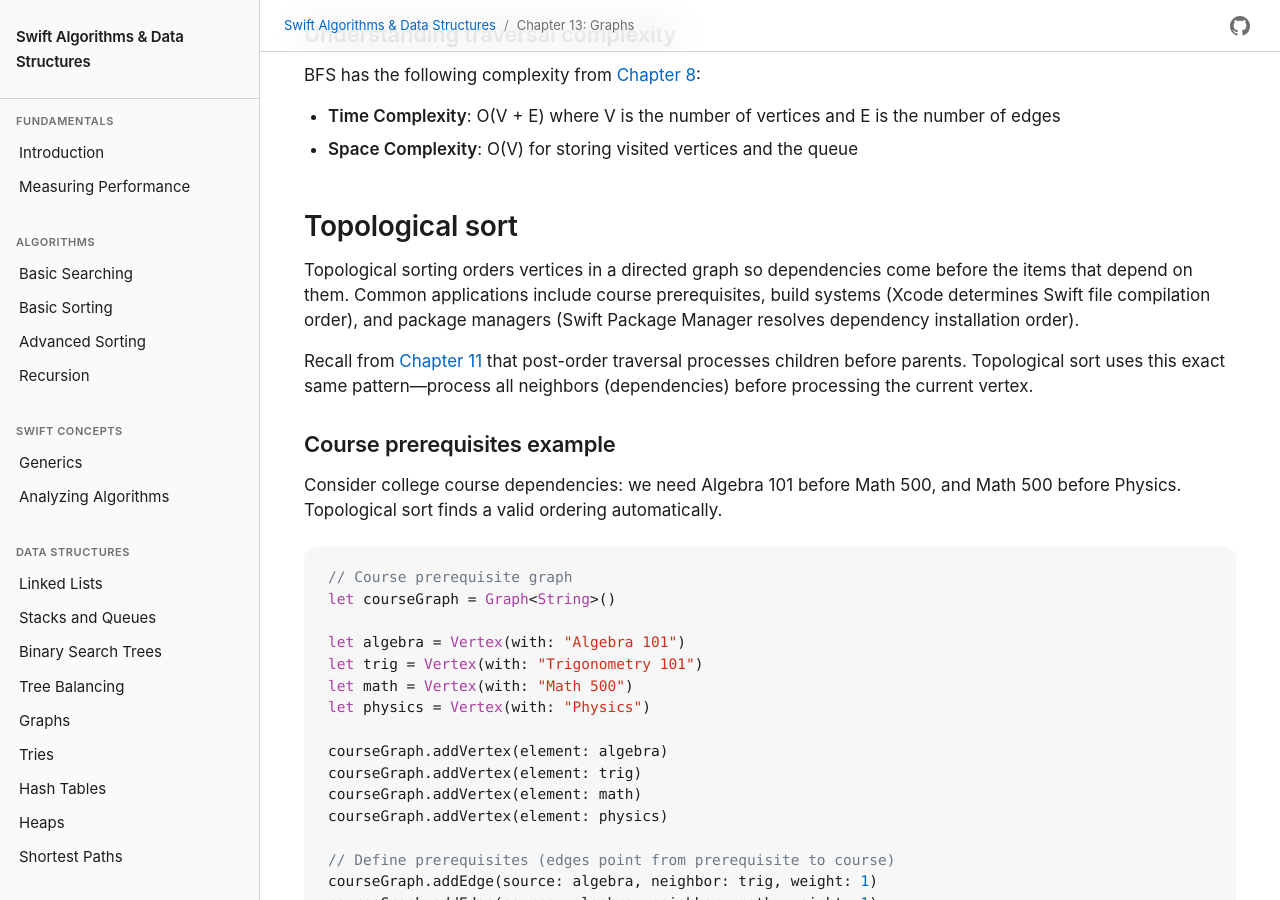
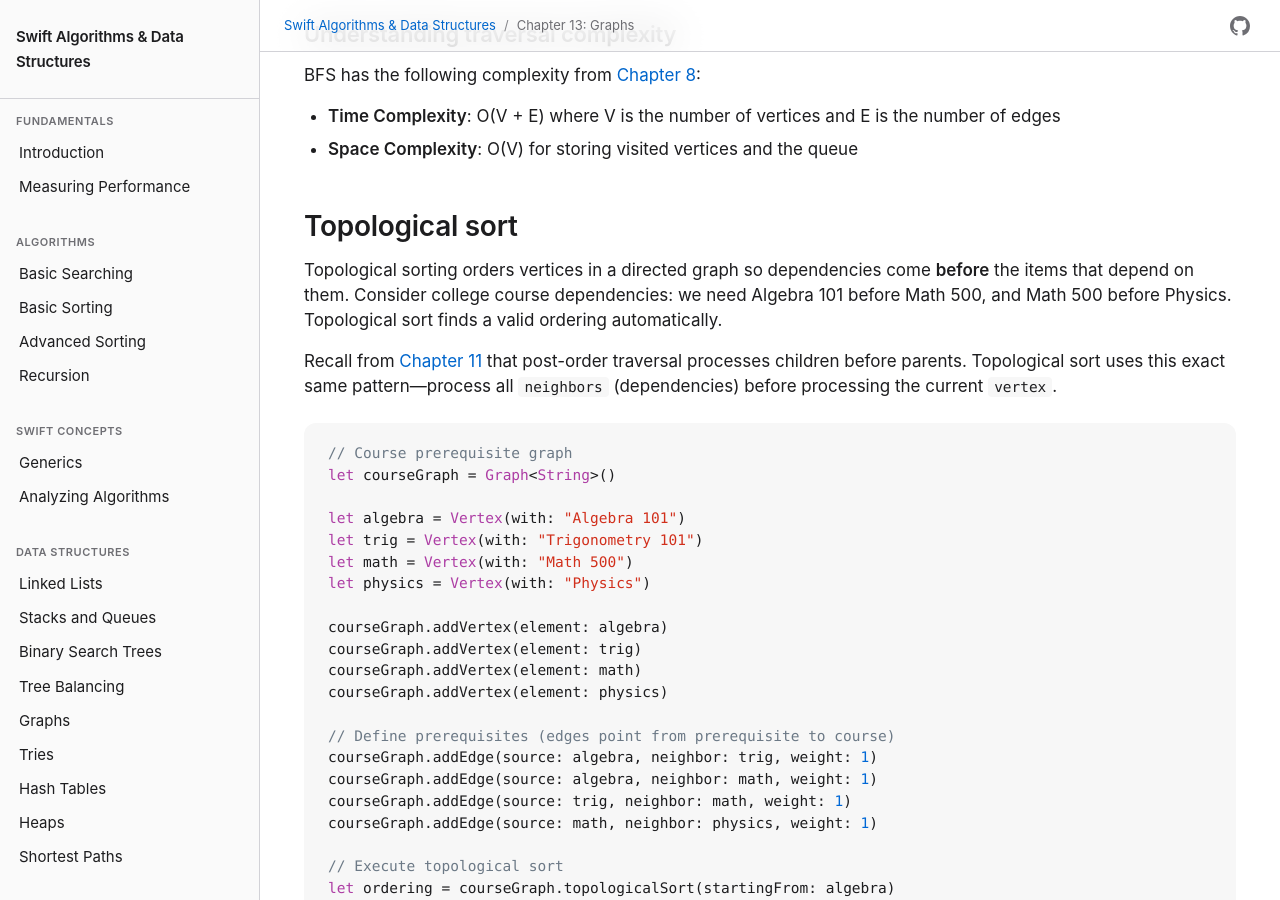
Before and after one commit to waynewbishop/swift-algorithms, a Jekyll site: the page built from 13-graphs.md, in a window 1280 px wide and 900 px high, scrolled down 6696 px. Built offline with Jekyll 4.4.1, drawn with Linux system fonts in a browser that asks for light colours.

Commit message:
fix: content refinement of topological sort..

````diff
--- a/13-graphs.md
+++ b/13-graphs.md
@@ -246,13 +246,9 @@ BFS has the following complexity from [Chapter 8](08-performance-analysis.md):
 
 ## Topological sort
 
-Topological sorting orders vertices in a directed graph so dependencies come before the items that depend on them. Common applications include course prerequisites, build systems (Xcode determines Swift file compilation order), and package managers (Swift Package Manager resolves dependency installation order).
+Topological sorting orders vertices in a directed graph so dependencies come **before** the items that depend on them. Consider college course dependencies: we need Algebra 101 before Math 500, and Math 500 before Physics. Topological sort finds a valid ordering automatically.
 
-Recall from [Chapter 11](11-binary-search-trees.md) that post-order traversal processes children before parents. Topological sort uses this exact same pattern—process all neighbors (dependencies) before processing the current vertex.
-
-### Course prerequisites example
-
-Consider college course dependencies: we need Algebra 101 before Math 500, and Math 500 before Physics. Topological sort finds a valid ordering automatically.
+Recall from [Chapter 11](11-binary-search-trees.md) that post-order traversal processes children before parents. Topological sort uses this exact same pattern—process all `neighbors` (dependencies) before processing the current `vertex`.
 
 ```swift
 // Course prerequisite graph
````
